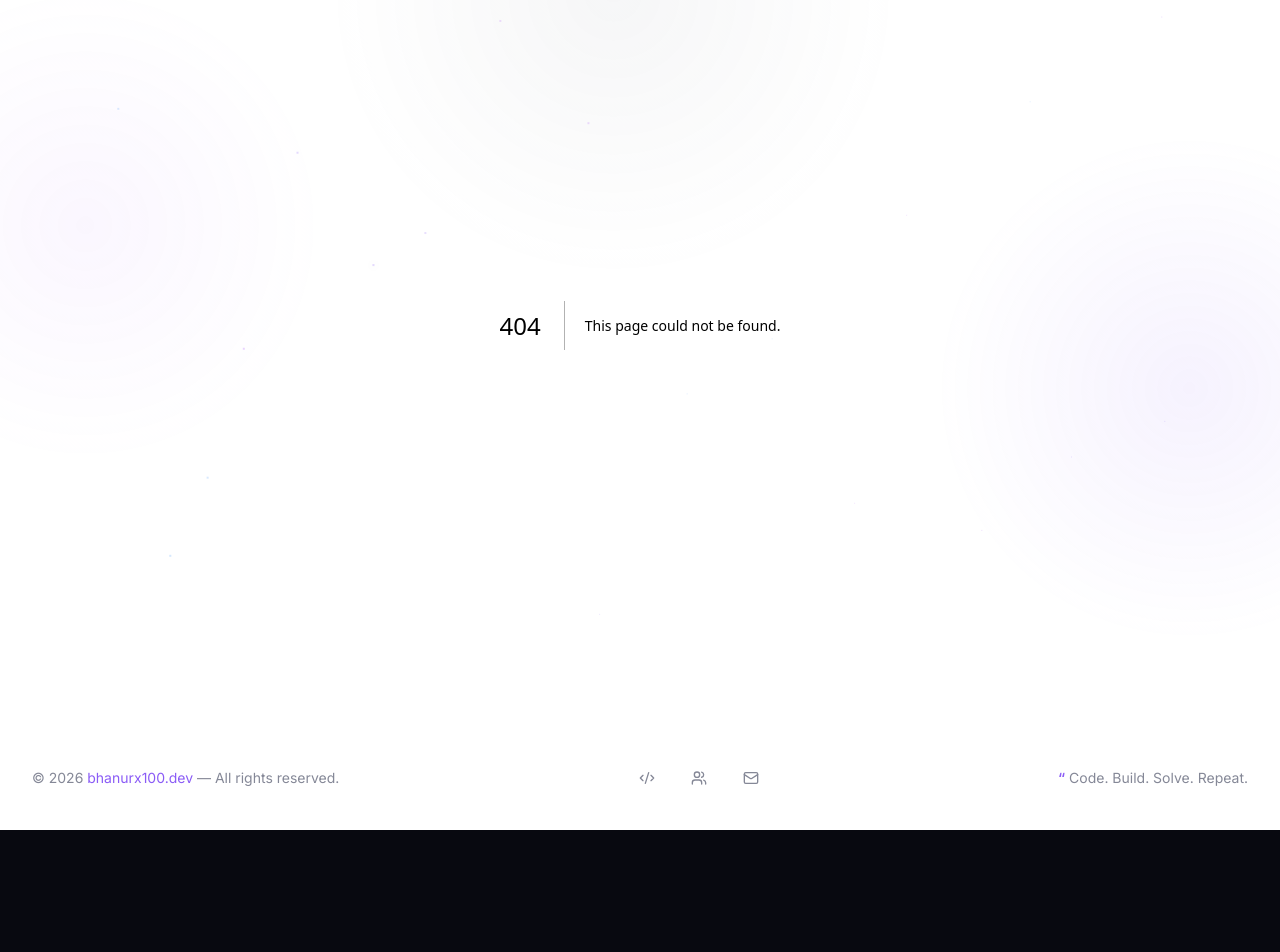
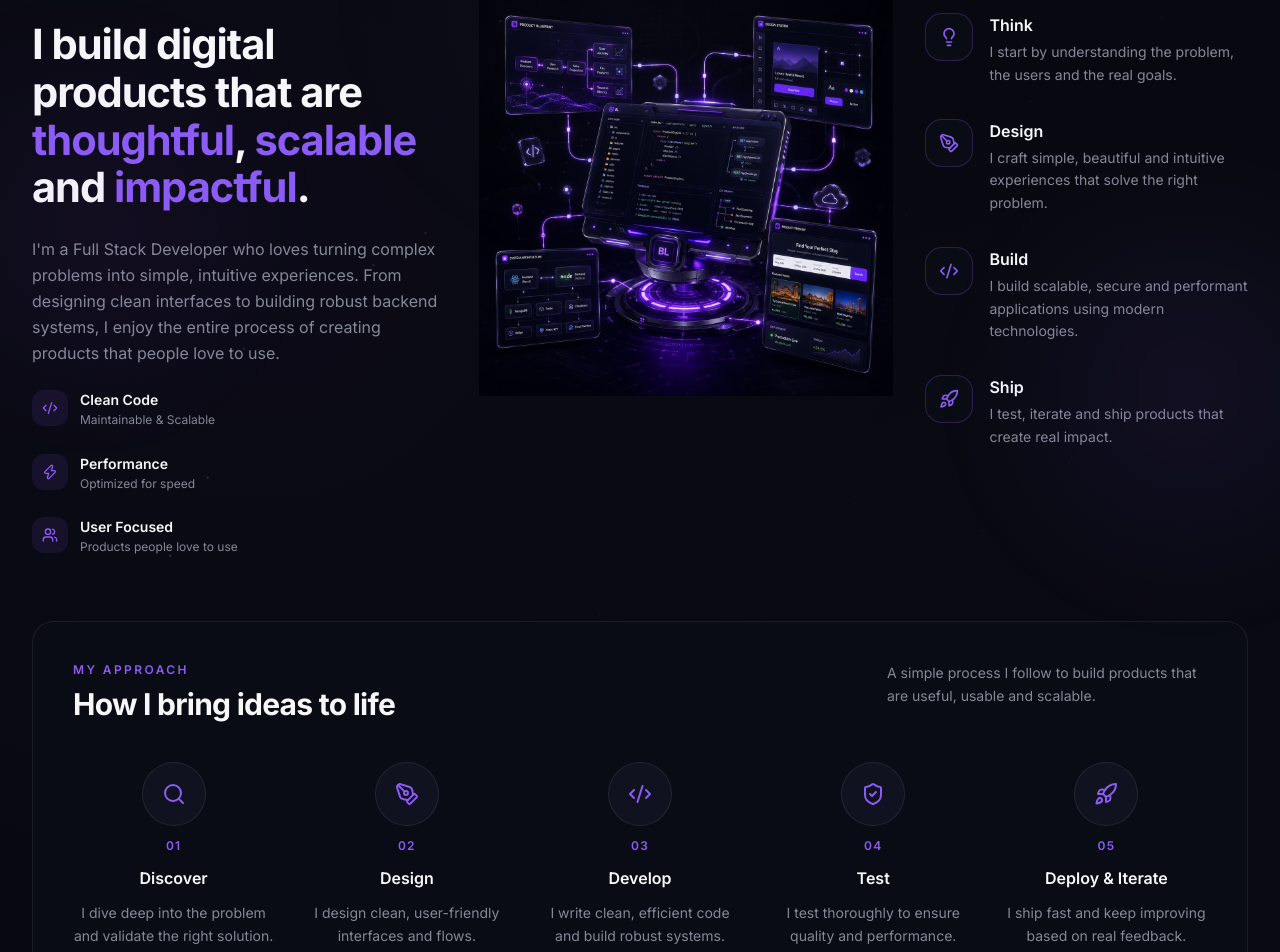
Before and after one commit to bhanurx100/portfolio-1, a Next.js app: page /about in a window 1280 px wide. Before the commit this address had no page. Shown: the part 140-1092 px from the top of the page. Before the commit the page ends 970 px from the top, so only its background shows below. Built offline with nearby package versions, Linux system fonts and the light colour scheme.

Commit message:
feat: add about page

```diff
--- /dev/null
+++ b/app/about/page.tsx
@@ -0,0 +1,190 @@
+import Image from 'next/image'
+import type { Metadata } from 'next'
+import {
+  Code2,
+  CodeXml,
+  Lightbulb,
+  PenTool,
+  Rocket,
+  Search,
+  ShieldCheck,
+  Users,
+  Zap,
+} from 'lucide-react'
+
+export const metadata: Metadata = {
+  title: 'About — Bhanuprasad L.',
+  description:
+    'About Bhanuprasad L., a Full Stack Developer who builds thoughtful, scalable and impactful digital products.',
+}
+
+const values = [
+  { icon: Code2, title: 'Clean Code', description: 'Maintainable & Scalable' },
+  { icon: Zap, title: 'Performance', description: 'Optimized for speed' },
+  {
+    icon: Users,
+    title: 'User Focused',
+    description: 'Products people love to use',
+  },
+]
+
+const processItems = [
+  {
+    icon: Lightbulb,
+    title: 'Think',
+    description:
+      'I start by understanding the problem, the users and the real goals.',
+  },
+  {
+    icon: PenTool,
+    title: 'Design',
+    description:
+      'I craft simple, beautiful and intuitive experiences that solve the right problem.',
+  },
+  {
+    icon: CodeXml,
+    title: 'Build',
+    description:
+      'I build scalable, secure and performant applications using modern technologies.',
+  },
+  {
+    icon: Rocket,
+    title: 'Ship',
+    description:
+      'I test, iterate and ship products that create real impact.',
+  },
+]
+
+const approachSteps = [
+  {
+    icon: Search,
+    number: '01',
+    title: 'Discover',
+    description: 'I dive deep into the problem and validate the right solution.',
+  },
+  {
+    icon: PenTool,
+    number: '02',
+    title: 'Design',
+    description: 'I design clean, user-friendly interfaces and flows.',
+  },
+  {
+    icon: CodeXml,
+    number: '03',
+    title: 'Develop',
+    description: 'I write clean, efficient code and build robust systems.',
+  },
+  {
+    icon: ShieldCheck,
+    number: '04',
+    title: 'Test',
+    description: 'I test thoroughly to ensure quality and performance.',
+  },
+  {
+    icon: Rocket,
+    number: '05',
+    title: 'Deploy & Iterate',
+    description: 'I ship fast and keep improving based on real feedback.',
+  },
+]
+
+export default function AboutPage() {
+  return (
+    <div className="mx-auto flex max-w-7xl flex-col gap-16 px-4 py-14 sm:px-6 lg:px-8">
+      <section className="flex flex-col items-center gap-12 lg:flex-row lg:items-start lg:gap-8">
+        {/* Left */}
+        <div className="flex w-full flex-col gap-6 lg:w-[36%]">
+          <p className="eyebrow">About Me</p>
+          <h1 className="text-3xl font-bold tracking-tight text-balance sm:text-4xl lg:text-[2.6rem] lg:leading-[1.15]">
+            I build digital products that are{' '}
+            <span className="text-primary">thoughtful</span>,{' '}
+            <span className="text-primary">scalable</span> and{' '}
+            <span className="text-primary">impactful</span>.
+          </h1>
+          <p className="text-muted-foreground leading-relaxed text-pretty">
+            I&apos;m a Full Stack Developer who loves turning complex problems
+            into simple, intuitive experiences. From designing clean interfaces
+            to building robust backend systems, I enjoy the entire process of
+            creating products that people love to use.
+          </p>
+          <ul className="flex flex-col gap-4 sm:flex-row sm:gap-6 lg:flex-col">
+            {values.map((v) => (
+              <li key={v.title} className="flex items-start gap-3">
+                <span className="bg-primary/10 text-primary inline-flex size-9 shrink-0 items-center justify-center rounded-lg">
+                  <v.icon className="size-4" aria-hidden="true" />
+                </span>
+                <span className="flex flex-col">
+                  <span className="text-sm font-semibold">{v.title}</span>
+                  <span className="text-muted-foreground text-xs leading-relaxed">
+                    {v.description}
+                  </span>
+                </span>
+              </li>
+            ))}
+          </ul>
+        </div>
+
+        {/* Center visual */}
+        <div className="flex w-full justify-center lg:w-[36%]">
+          <Image
+            src="/images/about-layers.png"
+            alt="Layered floating product stack visual representing think, design, build and ship"
+            width={700}
+            height={800}
+            className="h-auto w-full max-w-md object-contain"
+          />
+        </div>
+
+        {/* Right process */}
+        <ul className="flex w-full flex-col gap-8 lg:w-[28%] lg:pt-8">
+          {processItems.map((item) => (
+            <li key={item.title} className="flex items-start gap-4">
+              <span className="border-primary/25 bg-card text-primary inline-flex size-12 shrink-0 items-center justify-center rounded-xl border">
+                <item.icon className="size-5" aria-hidden="true" />
+              </span>
+              <span className="flex flex-col gap-1">
+                <span className="font-semibold">{item.title}</span>
+                <span className="text-muted-foreground text-sm leading-relaxed">
+                  {item.description}
+                </span>
+              </span>
+            </li>
+          ))}
+        </ul>
+      </section>
+
+      {/* Bottom approach panel */}
+      <section className="surface-card p-6 sm:p-10">
+        <div className="flex flex-col gap-3 md:flex-row md:items-start md:justify-between">
+          <div className="flex flex-col gap-2">
+            <p className="eyebrow">My Approach</p>
+            <h2 className="text-2xl font-bold tracking-tight sm:text-3xl">
+              How I bring ideas to life
+            </h2>
+          </div>
+          <p className="text-muted-foreground max-w-xs text-sm leading-relaxed">
+            A simple process I follow to build products that are useful, usable
+            and scalable.
+          </p>
+        </div>
+
+        <ol className="mt-10 grid grid-cols-1 gap-8 sm:grid-cols-2 lg:grid-cols-5">
+          {approachSteps.map((step) => (
+            <li key={step.number} className="flex flex-col items-center gap-3 text-center">
+              <span className="border-border bg-secondary text-primary inline-flex size-16 items-center justify-center rounded-full border">
+                <step.icon className="size-6" aria-hidden="true" />
+              </span>
+              <span className="text-primary text-xs font-semibold tracking-widest">
+                {step.number}
+              </span>
+              <span className="font-semibold">{step.title}</span>
+              <span className="text-muted-foreground text-sm leading-relaxed">
+                {step.description}
+              </span>
+            </li>
+          ))}
+        </ol>
+      </section>
+    </div>
+  )
+}
```
